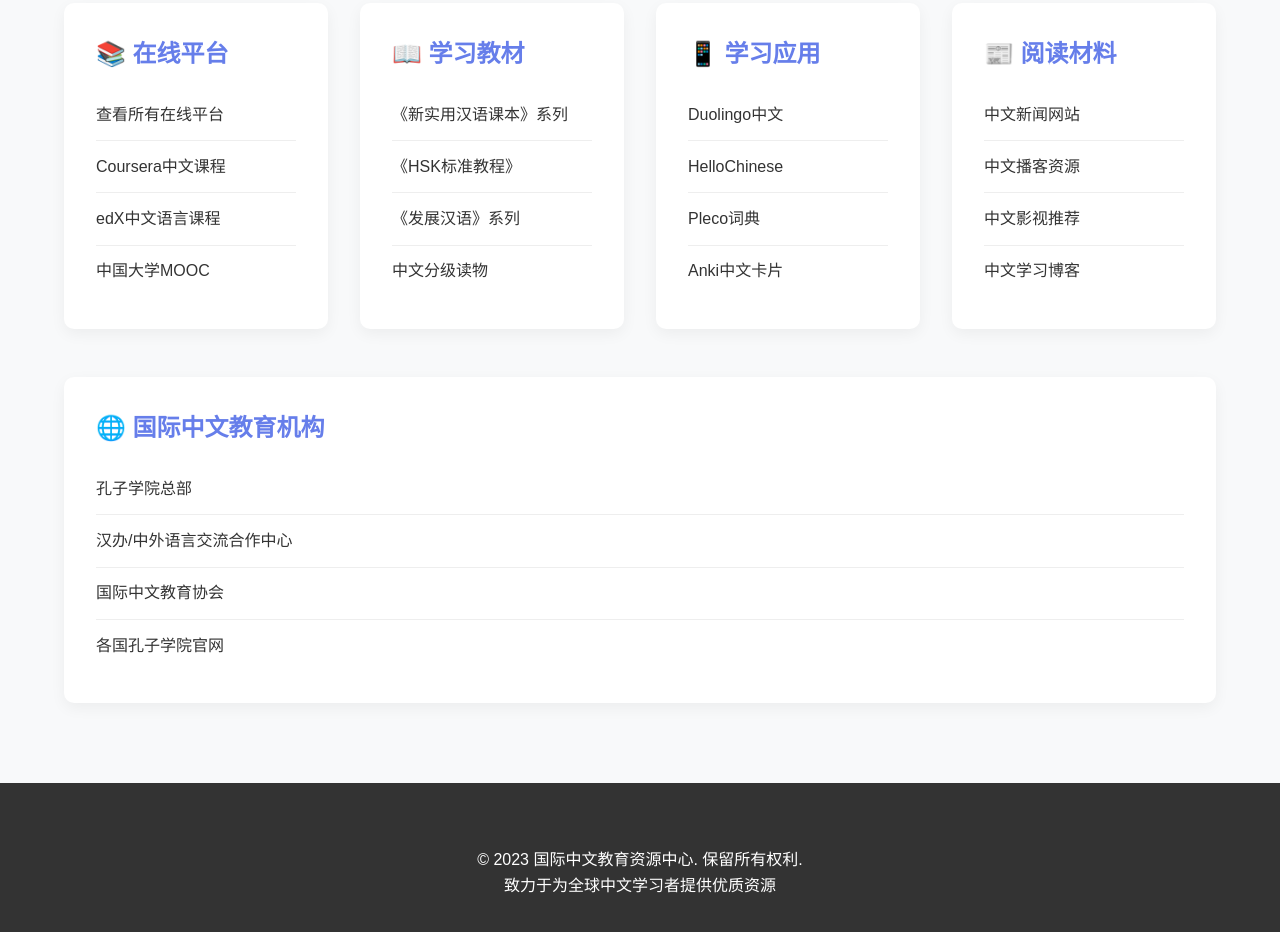
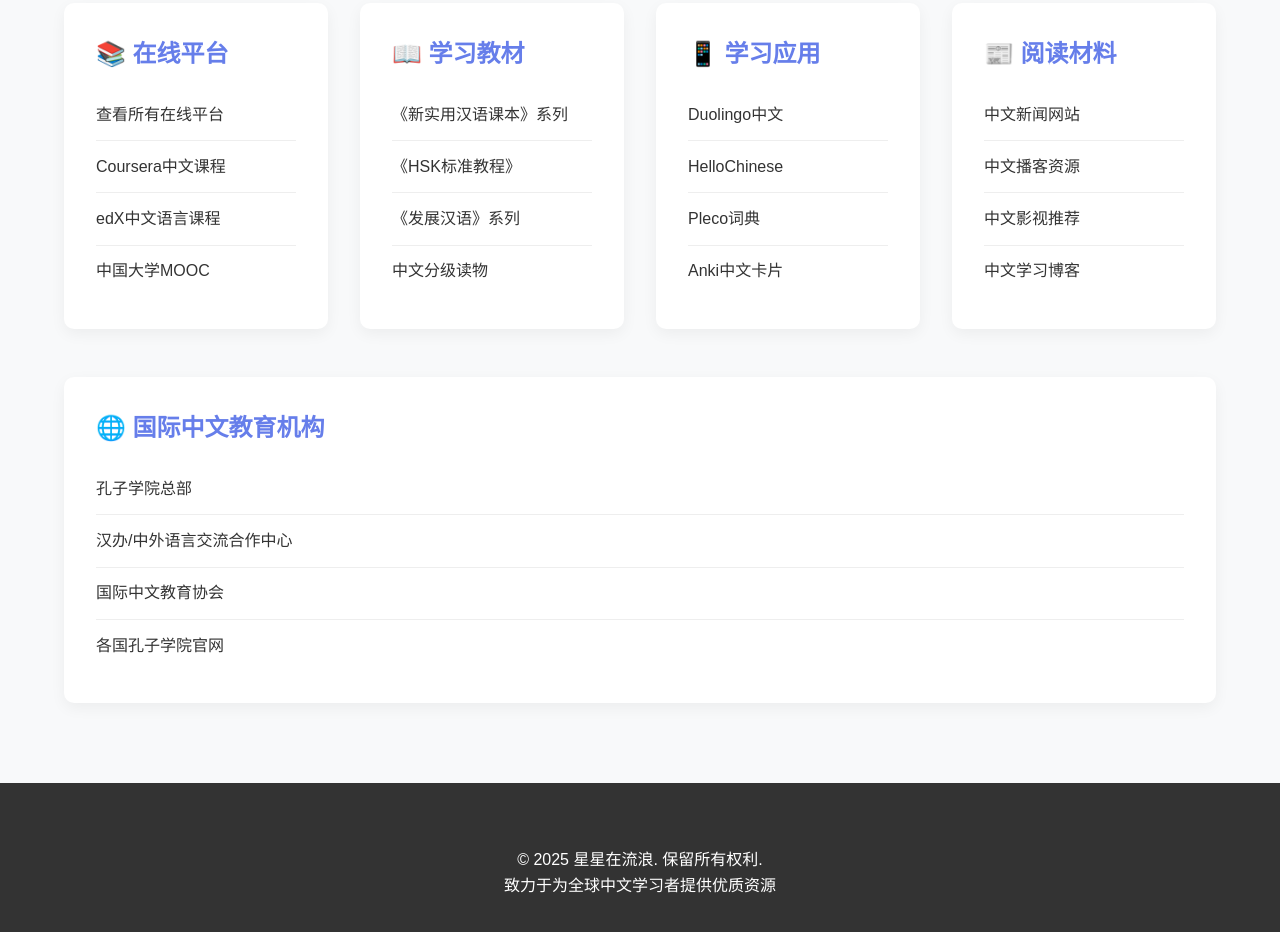
Before and after one commit to pw-chenmo/guojizhongwenjiaoyu, a plain HTML site: page index.html in a window 1280 px wide. Shown: the part 430-1362 px from the top of the page. Drawn offline with Linux system fonts and the light colour scheme.

Commit message:
修订版权所有

```diff
--- a/index.html
+++ b/index.html
@@ -201,7 +201,7 @@
 
     <footer>
         <div class="container">
-            <p>&copy; 2023 国际中文教育资源中心. 保留所有权利.</p>
+            <p>&copy; 2025 星星在流浪. 保留所有权利.</p>
             <p>致力于为全球中文学习者提供优质资源</p>
         </div>
     </footer>
```
